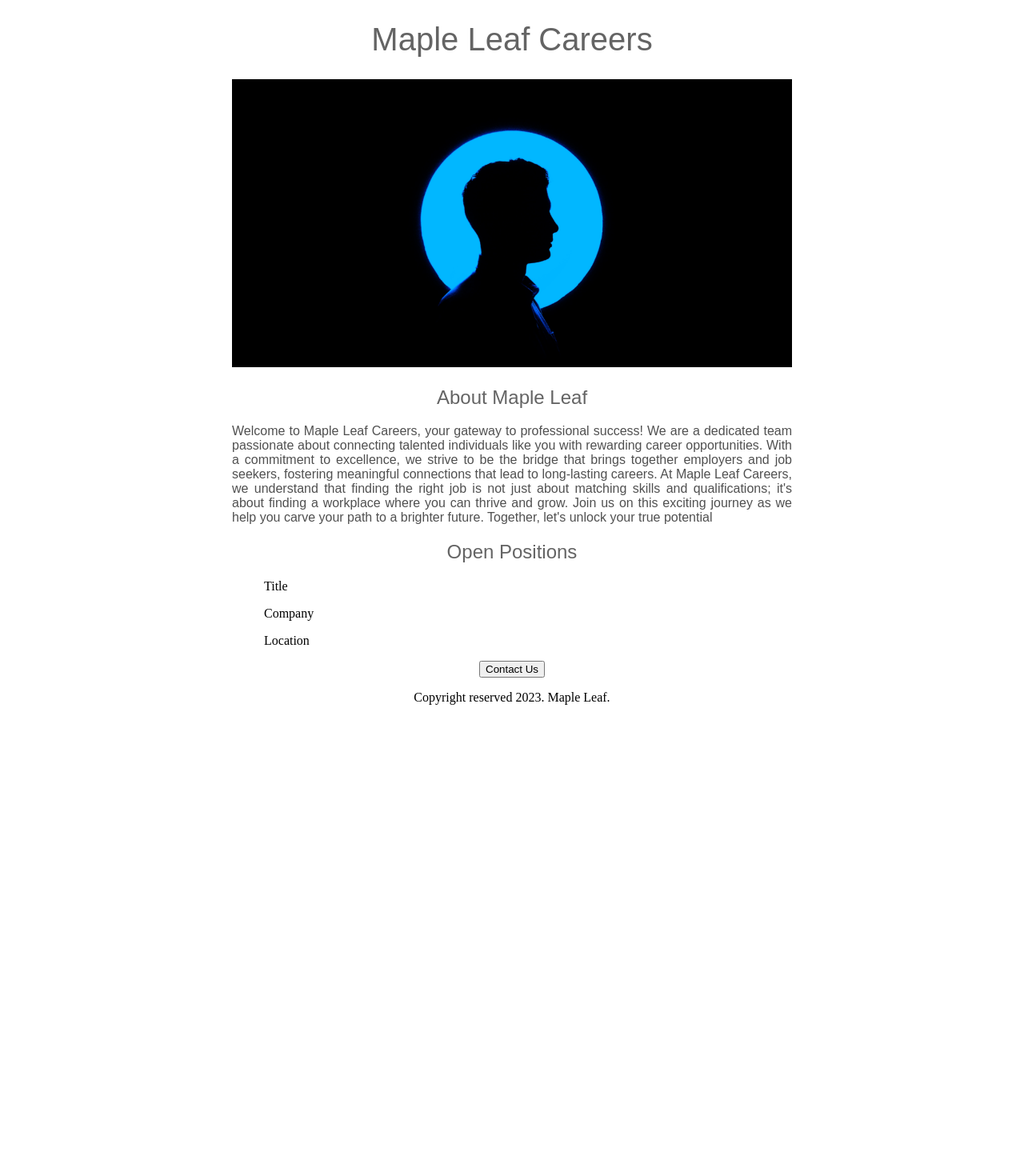
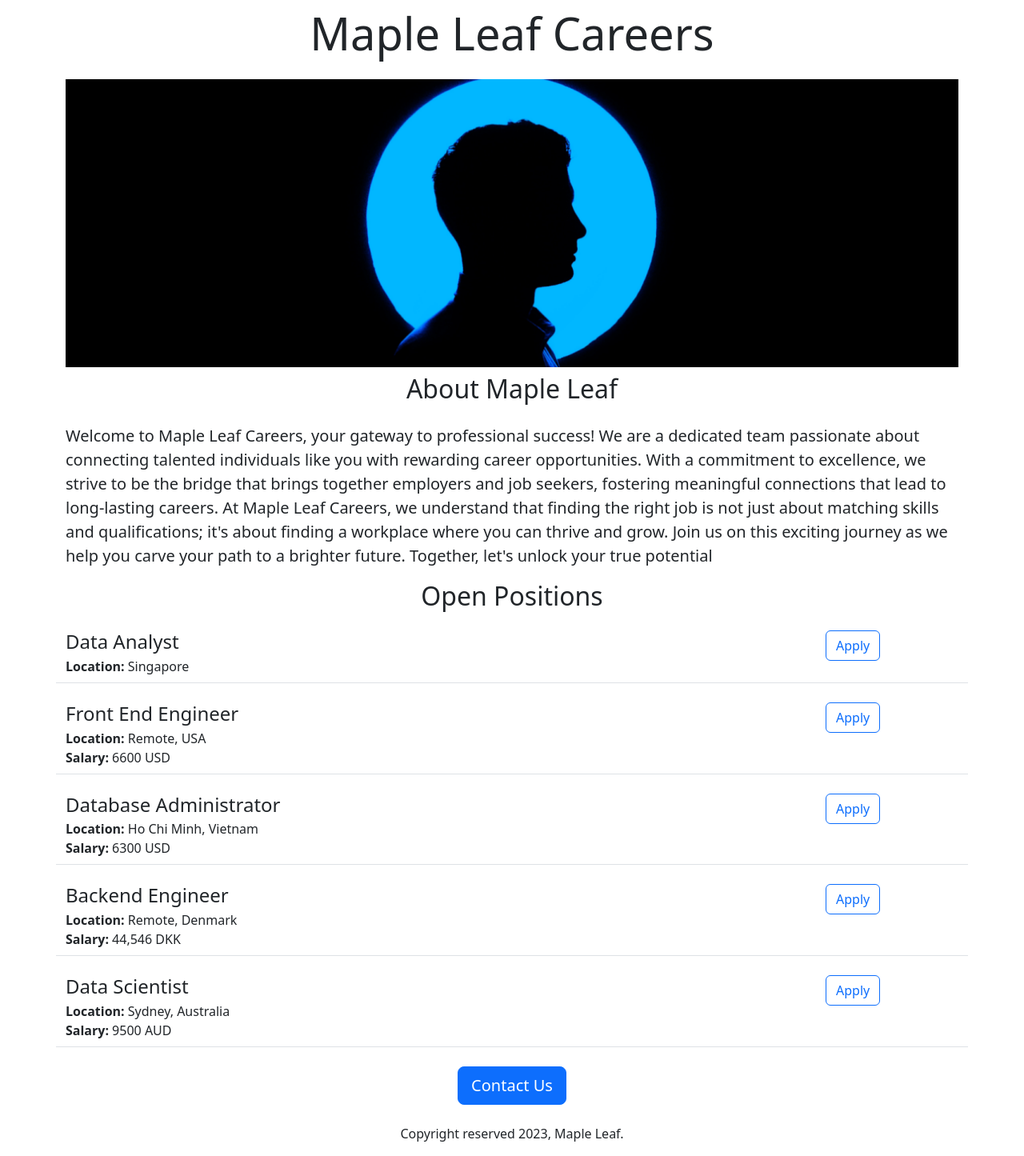
Before and after one commit to mumakkiyah/maple-leaf-careers-v2, a Flask app: page / in a window 1280 px wide. Shown: the whole page at 80% size. Before the commit the page ends 881 px from the top, so only its background shows below. Run offline with Flask 3, Linux system fonts and the light colour scheme.

Commit message:
added dynamic data and api route

```diff
--- a/app.py
+++ b/app.py
@@ -1,13 +1,49 @@
 # import Flask class from flask module
-from flask import Flask, render_template
+from flask import Flask, render_template, jsonify
 # app is an object of the Flask class. Importing functionality from the module
 app = Flask(__name__)
+
+JOBS = [{
+  'id': 1,
+  'title': 'Data Analyst',
+  'location': 'Singapore',
+}, {
+  'id': 2,
+  'title': 'Front End Engineer',
+  'location': 'Remote, USA',
+  'salary': '6600 USD'
+}, {
+  'id': 3,
+  'title': 'Database Administrator',
+  'location': 'Ho Chi Minh, Vietnam',
+  'salary': '6300 USD'
+}, {
+  'id': 4,
+  'title': 'Backend Engineer',
+  'location': 'Remote, Denmark',
+  'salary': '44,546 DKK'
+}, {
+  'id': 4,
+  'title': 'Data Scientist',
+  'location': 'Sydney, Australia',
+  'salary': '9500 AUD'
+}]
+
 
 # path after the / in the domain name
 # pass in the name of the main page to render
 @app.route("/")
 def hello_world():
-  return render_template('home.html')
+  # pass the list of jobs and company into home.html as an argument to be dynamic in home.html using {{}}
+  return render_template('home.html', jobs=JOBS, company='Maple Leaf')
+
+
+# instead of returning a list, now we get the list in json format like in any API
+# we create a second route /jobs in the URL
+# it is an endpoint to return the data to requester for consumption in json and not only HTML
+@app.route("/api/jobs")
+def list_jobs():
+  return jsonify(JOBS)
 
 
 ### for testing only
--- a/templates/home.html
+++ b/templates/home.html
@@ -1,55 +1,34 @@
 <!DOCTYPE html>
 <html>
   <head>
-    <title>Maple Leaf Careers</title>
+    <meta charset="utf-8">
+    <meta name="viewport" content="width=device-width, initial-scale=1">
+     <link href="https://cdn.jsdelivr.net/npm/bootstrap@5.3.0/dist/css/bootstrap.min.css" rel="stylesheet" integrity="sha384-9ndCyUaIbzAi2FUVXJi0CjmCapSmO7SnpJef0486qhLnuZ2cdeRhO02iuK6FUUVM" crossorigin="anonymous">
+    <style>
+      #hero-main {
+        height: 360px;
+        width: 100%;
+        object-fit: cover;
+      }
+    </style>
+    <title> Maple Tree Careers</title>
   </head>
-  <style>
-    h1 {
-      font-size: 40px;
-      color: rgb(100,100,100);
-      font-family: sans-serif;
-      font-weight: normal;
-      text-align: center;
-    }
-    h2 {
-      font: size; 32px;
-      font-family: sans-serif;
-      color: rgb(100,100,100);
-      font-weight: normal;
-      text-align: center;
-    }
-    .body-text {
-      font-family: sans-serif;
-      color: rgb(80, 80, 80);
-      text-align: justify;
-    }
-    #banner {
-      width: 100%;
-      height: 360px;
-      object-fit: cover;
-    }
-    #container {
-      max-width: 700px;
-      margin: auto;
-    }
-    #contact {
-      text-align: center;
-    }
-  </style>
   <body>
-    <div id="container">
-      <h1>Maple Leaf Careers</h1>
-      <img id="banner" src="static/hero.jpeg" height = "320px">
-      <h2>About Maple Leaf</h2>
-      <p class="body-text">Welcome to Maple Leaf Careers, your gateway to professional success! We are a dedicated team passionate about connecting talented individuals like you with rewarding career opportunities. With a commitment to excellence, we strive to be the bridge that brings together employers and job seekers, fostering meaningful connections that lead to long-lasting careers. At Maple Leaf Careers, we understand that finding the right job is not just about matching skills and qualifications; it's about finding a workplace where you can thrive and grow. Join us on this exciting journey as we help you carve your path to a brighter future. Together, let's unlock your true potential
+    <div class="container">
+      <h1 class="text-center mt-2 mb-4 display-4">{{company}} Careers</h1>
+      <img class="img-fluid" id="hero-main" src="static/hero.jpeg">
+      <h2 class="text-center mt-2 mb-4">About {{company}}</h2>
+      <p class="lead">Welcome to Maple Leaf Careers, your gateway to professional success! We are a dedicated team passionate about connecting talented individuals like you with rewarding career opportunities. With a commitment to excellence, we strive to be the bridge that brings together employers and job seekers, fostering meaningful connections that lead to long-lasting careers. At Maple Leaf Careers, we understand that finding the right job is not just about matching skills and qualifications; it's about finding a workplace where you can thrive and grow. Join us on this exciting journey as we help you carve your path to a brighter future. Together, let's unlock your true potential
       </p>
-      <h2>Open Positions</h2>
-      <ul>Title</ul>
-      <ul>Company</ul>
-      <ul>Location</ul>
-      <div id="contact">
-        <button value="contact">Contact Us</button>
-        <p>Copyright reserved 2023. Maple Leaf.</p>
+      <h2 class="text-center mt-2 mb-4">Open Positions</h2>
+      <div>
+        {% for job in jobs %}
+          {% include 'jobitem.html' %}
+        {% endfor %}
+      </div>
+      <div class="text-center">
+        <button type="button" class="btn btn-primary btn-lg">Contact Us</button>
+        <p class="mt-4">Copyright reserved 2023, Maple Leaf.</p>
       </div>
     </div>
   </body>
--- /dev/null
+++ b/templates/jobitem.html
@@ -0,0 +1,16 @@
+<div class="mb-4 border-bottom pb-2 row">
+  <div class="col-10">
+    <h4 class="mb-1">{{job['title']}}</h4>
+    <div>
+    <strong>Location:</strong> {{job['location']}}
+    </div>
+      {% if 'salary' in job %}
+    <div>
+      <strong>Salary:</strong> {{job['salary']}}
+    </div>
+      {% endif %}
+  </div>
+  <div class="col-2">
+    <button type="button" class="btn btn-outline-primary">Apply</button>
+  </div>
+</div>
```
